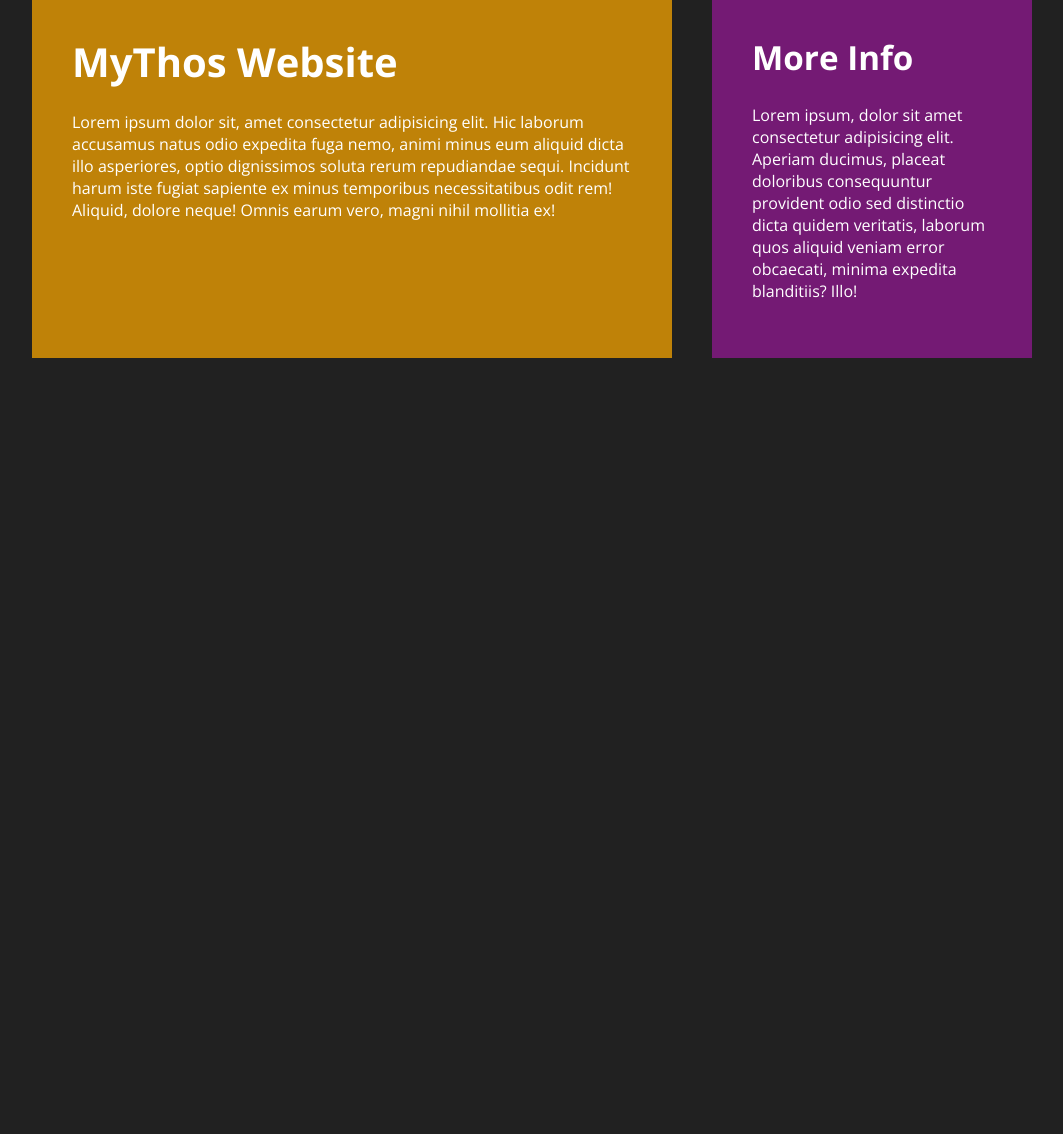
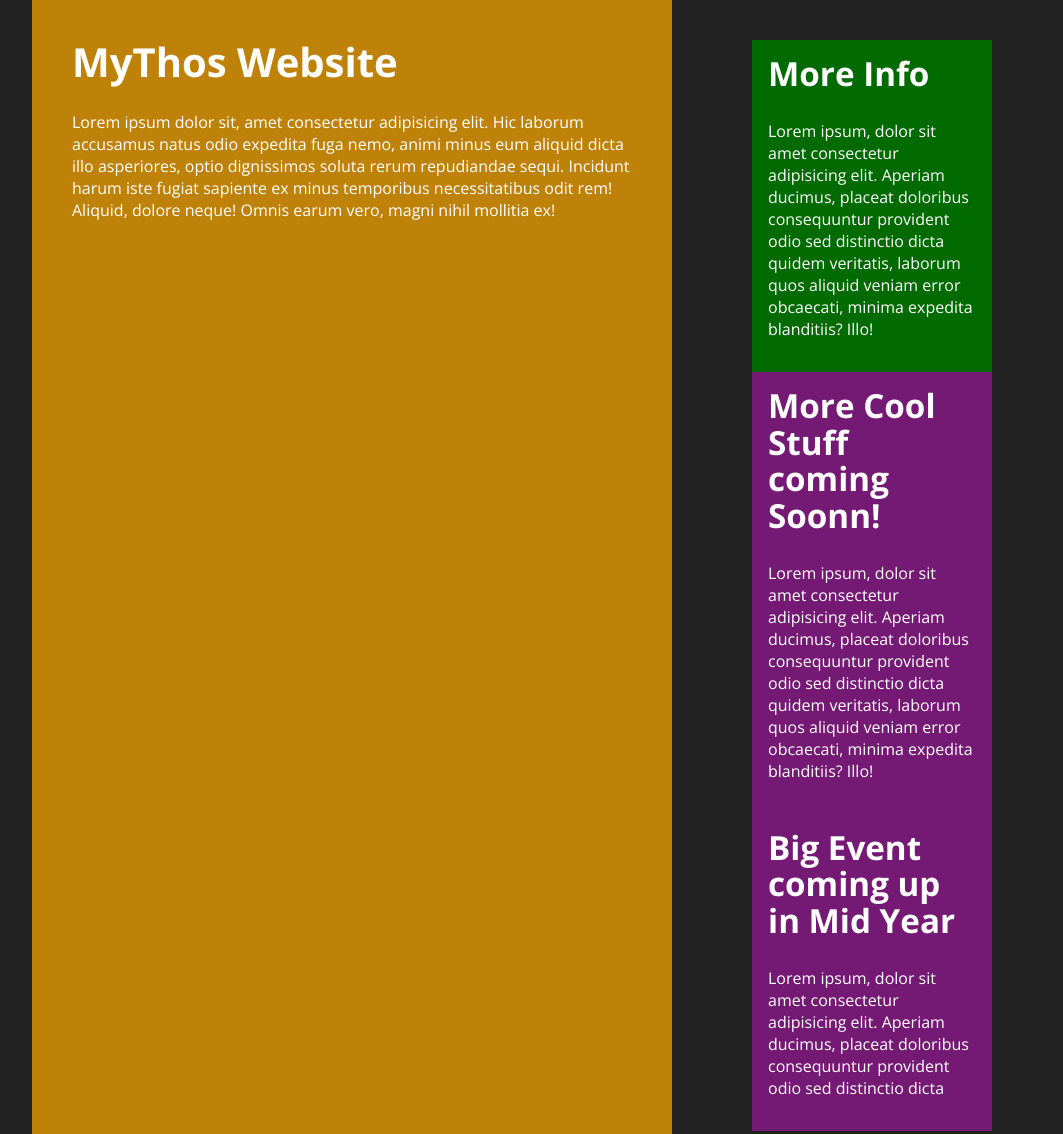
Before and after one commit to theisaachome/learn-modern-css-responsive, a plain HTML site: page mythos-web/index.html in a window 1280 px wide. Shown: the top 1134 px of the page, without its empty margins (108-1171 px from the left). Before the commit the page ends 800 px from the top, so only its background shows below. Drawn offline with nearby package versions, Linux system fonts and the light colour scheme.

Commit message:
utility classes

```diff
--- a/mythos-web/app/scss/globals/_colors.scss
+++ b/mythos-web/app/scss/globals/_colors.scss
@@ -2,3 +2,14 @@
     --background-color:hsl(0, 0%, 13%);
     --text-color:hsl(0, 0%, 100%);
 }
+
+.magenta{
+            // this is reusing the placholder
+            // @extend %widget;
+            background-color: hsl(300, 63%, 28%);
+}
+.green{
+            // this is reusing the placholder
+            // @extend %widget;
+            background-color: hsl(120, 98%, 21%);
+}
--- a/mythos-web/app/scss/layout/_grid.scss
+++ b/mythos-web/app/scss/layout/_grid.scss
@@ -1,4 +1,10 @@
 @use "../utils" as u;
+
+//  this is place holder for reusable styles
+// %widget{
+//    padding: u.rem(16)
+// }
+
 .grid{
     display: grid;
     grid-template-columns: 1fr;
@@ -27,7 +33,6 @@
         }
     }
     &__sidebar{
-        background-color: hsl(300, 63%, 28%);
         @include u.breakpoint-down('medium'){
            text-align: center;
         }
@@ -35,4 +40,18 @@
             text-align: right;
         }
     }
+    &__widget{
+        padding:u.rem(16);
+        &.magenta{
+            // this is reusing the placholder
+            // @extend %widget;
+            background-color: hsl(300, 63%, 28%);
+        }
+
+        &.green{
+            // this is reusing the placholder
+            // @extend %widget;
+            background-color: hsl(120, 98%, 21%);
+        }
+    }
 }
--- a/mythos-web/index.html
+++ b/mythos-web/index.html
@@ -21,8 +21,18 @@
             <p>Lorem ipsum dolor sit, amet consectetur adipisicing elit. Hic laborum accusamus natus odio expedita fuga nemo, animi minus eum aliquid dicta illo asperiores, optio dignissimos soluta rerum repudiandae sequi. Incidunt harum iste fugiat sapiente ex minus temporibus necessitatibus odit rem! Aliquid, dolore neque! Omnis earum vero, magni nihil mollitia ex!</p>
         </main>
         <aside class="grid__sidebar">
-            <h2>More Info</h2>
-            <p>Lorem ipsum, dolor sit amet consectetur adipisicing elit. Aperiam ducimus, placeat doloribus consequuntur provident odio sed distinctio dicta quidem veritatis, laborum quos aliquid veniam error obcaecati, minima expedita blanditiis? Illo!</p>
+            <div class="grid__widget green">
+                <h2>More Info</h2>
+                <p>Lorem ipsum, dolor sit amet consectetur adipisicing elit. Aperiam ducimus, placeat doloribus consequuntur provident odio sed distinctio dicta quidem veritatis, laborum quos aliquid veniam error obcaecati, minima expedita blanditiis? Illo!</p>
+            </div>
+            <div class="grid__widget magenta">
+                <h2>More Cool Stuff coming Soonn!</h2>
+                <p>Lorem ipsum, dolor sit amet consectetur adipisicing elit. Aperiam ducimus, placeat doloribus consequuntur provident odio sed distinctio dicta quidem veritatis, laborum quos aliquid veniam error obcaecati, minima expedita blanditiis? Illo!</p>
+            </div>
+            <div class="grid__widget magenta">
+                <h2>Big Event coming up in Mid Year</h2>
+                <p>Lorem ipsum, dolor sit amet consectetur adipisicing elit. Aperiam ducimus, placeat doloribus consequuntur provident odio sed distinctio dicta</p>
+            </div>
         </aside>
     </div>
 </body>
```
Also changed, not shown: mythos-web/dist/styles.css, 1 other file.
